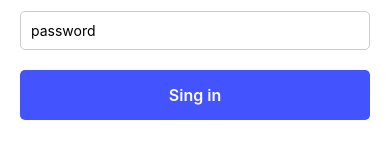
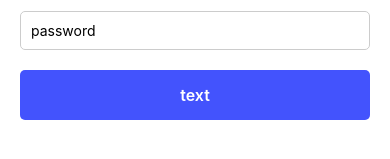
Before and after one commit to by-3/my-frist-react-native-app, a React Native app: screen / in a window 390 px wide. Shown: the part 411-570 px from the top of the page. Built offline with nearby package versions, Linux system fonts and the light colour scheme.

Commit message:
custom button

```diff
--- a/App.tsx
+++ b/App.tsx
@@ -7,6 +7,8 @@ import {
   Platform,
 } from 'react-native';
 import CustomInput from './src/components/CustomInput';
+import React from 'react';
+import CustomButton from './src/components/CustomButton';
 
 export default function App() {
   return (
@@ -24,11 +26,7 @@ export default function App() {
 
       <CustomInput placeholder='password' secureTextEntry/>
 
-      <Pressable
-        onPress={() => {console.log('press');}}
-        style={styles.button}>
-        <Text style={styles.textbutton}>Sing in</Text>
-      </Pressable>
+      <CustomButton onPress={() => {console.log('press');}} text='sign in' />
 
       <StatusBar style="auto" />
     </KeyboardAvoidingView>
@@ -47,15 +45,4 @@ const styles = StyleSheet.create({
     fontSize: 24,
     fontWeight: 600,
   },
-  button: {
-    backgroundColor: '#4353FD',
-    padding: 15,
-    borderRadius: 5,
-    alignItems: 'center'
-  },
-  textbutton: {
-    color: 'white',
-    fontSize: 16,
-    fontWeight: 600,
-  },
 });
--- /dev/null
+++ b/src/components/CustomButton.tsx
@@ -0,0 +1,34 @@
+import {
+  StyleSheet,
+  Text,
+  Pressable,
+  PressableProps,
+} from 'react-native';
+
+type CustomButtonProps = {
+    text: string;
+} & PressableProps;
+
+export default function CustomButton( {text, ...props}: CustomButtonProps) {
+    return (
+        <Pressable
+                {...props}
+                style={styles.button}>
+                <Text style={styles.textbutton}>text</Text>
+        </Pressable>
+    )
+}
+
+const styles = StyleSheet.create({
+  button: {
+    backgroundColor: '#4353FD',
+    padding: 15,
+    borderRadius: 5,
+    alignItems: 'center'
+  },
+  textbutton: {
+    color: 'white',
+    fontSize: 16,
+    fontWeight: 600,
+  },
+});
```
